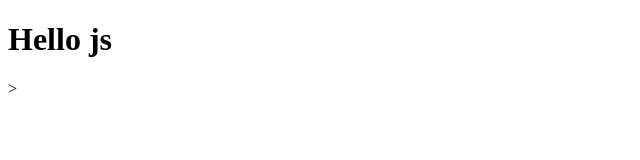
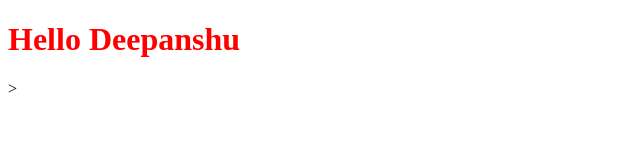
Before and after one commit to Deepanshuchauhan716/Learn-JS-Java-Script-, a plain HTML site: page INDEX.html in a window 1280 px wide. Shown: the whole page, without its empty margins (0-640 px from the left). Drawn offline with Linux system fonts and the light colour scheme.

Commit message:
style & css change through  js

```diff
--- a/INDEX.html
+++ b/INDEX.html
@@ -8,7 +8,7 @@
 </head>
 
 <body>
-
+    <h1>Hello Deepanshu</h1>
     <script src="script.js"></script>
 </body>
 
--- a/script.js
+++ b/script.js
@@ -1,3 +1,2 @@
-let h1 = document.createElement("h1");
-h1.textContent = "Hello js";
-document.querySelector("body").append(h1);
+let h1 = document.querySelector("h1");
+h1.style.color = "red";
```
